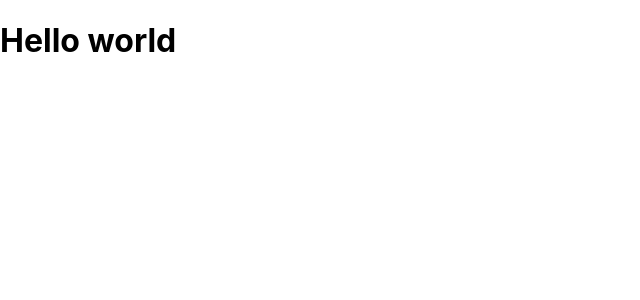
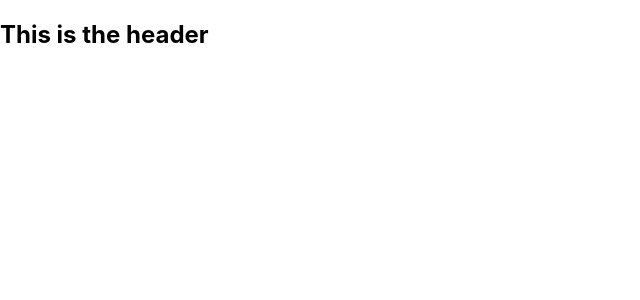
Before and after one commit to Haon1919/tms-admin, a React (Create React App) app: page / in a window 1280 px wide. Shown: the top 300 px of the page, without its empty margins (0-640 px from the left). Built offline with nearby package versions, Linux system fonts and the light colour scheme.

Commit message:
Header setup
Set up skeleton for header file.

```diff
--- a/src/App.tsx
+++ b/src/App.tsx
@@ -4,16 +4,18 @@
 //Pages
 import { Route, Switch } from 'react-router';
 
+import { Header } from './components/Header';
+
 
 const App: React.FC = () => {
 
   return (
-      <div>
-        <h1>Hello world</h1>
-        <Switch>
+    <section>
+      <Header />
+      <Switch>
 
-        </Switch>
-      </div>
+      </Switch>
+    </section>
   );
 }
 
--- /dev/null
+++ b/src/components/Header.tsx
@@ -0,0 +1,9 @@
+import React from 'react';
+
+export const Header: React.FC = () => {
+    return(
+        <header>
+            <h1>This is the header</h1>
+        </header>
+    )
+}
```
Also changed, not shown: src/styles/Header.module.scss (added).
